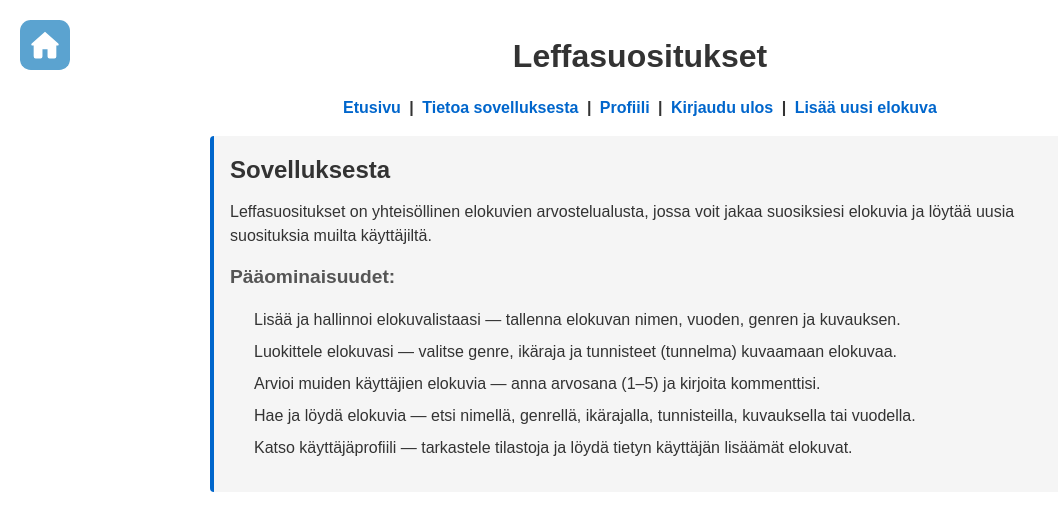
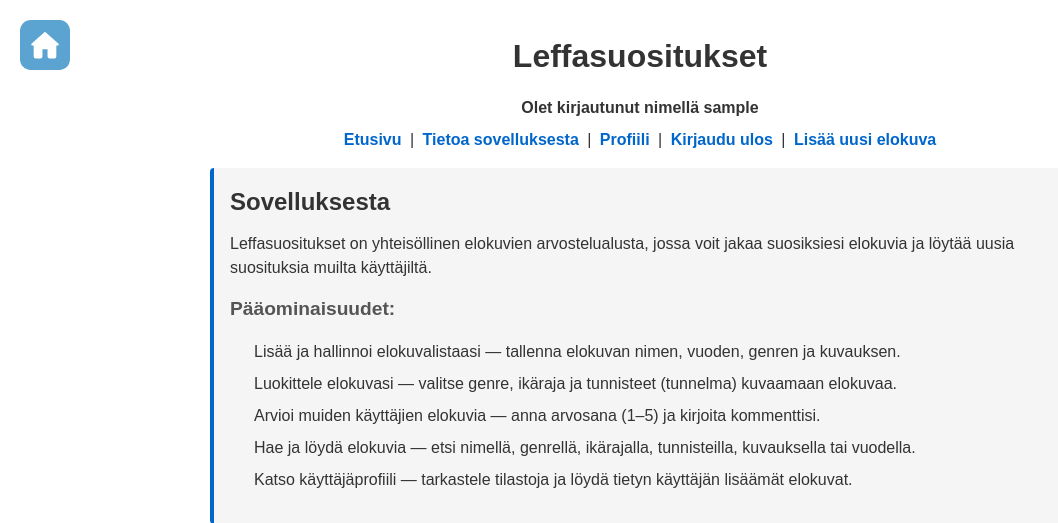
Before and after one commit to BoddyGus/Leffasuositukset, a Flask app: page /about in a window 1280 px wide. Shown: the top 523 px of the page, without its empty margins (0-1058 px from the left). Run offline with Flask 3, Linux system fonts and the light colour scheme; the visitor is signed in with stand-in values (Sample User, id 1).

Commit message:
feat: show signed-in user on about page

```diff
--- a/templates/about.html
+++ b/templates/about.html
@@ -11,6 +11,10 @@
   </a>
 
   <h1>Leffasuositukset</h1>
+
+  {% if session.username %}
+    <p>Olet kirjautunut nimellä {{ session.username }}</p>
+  {% endif %}
 
   <p class="nav-links">
     <a href="{{ url_for('reviews_bp.index') }}">Etusivu</a>
```
